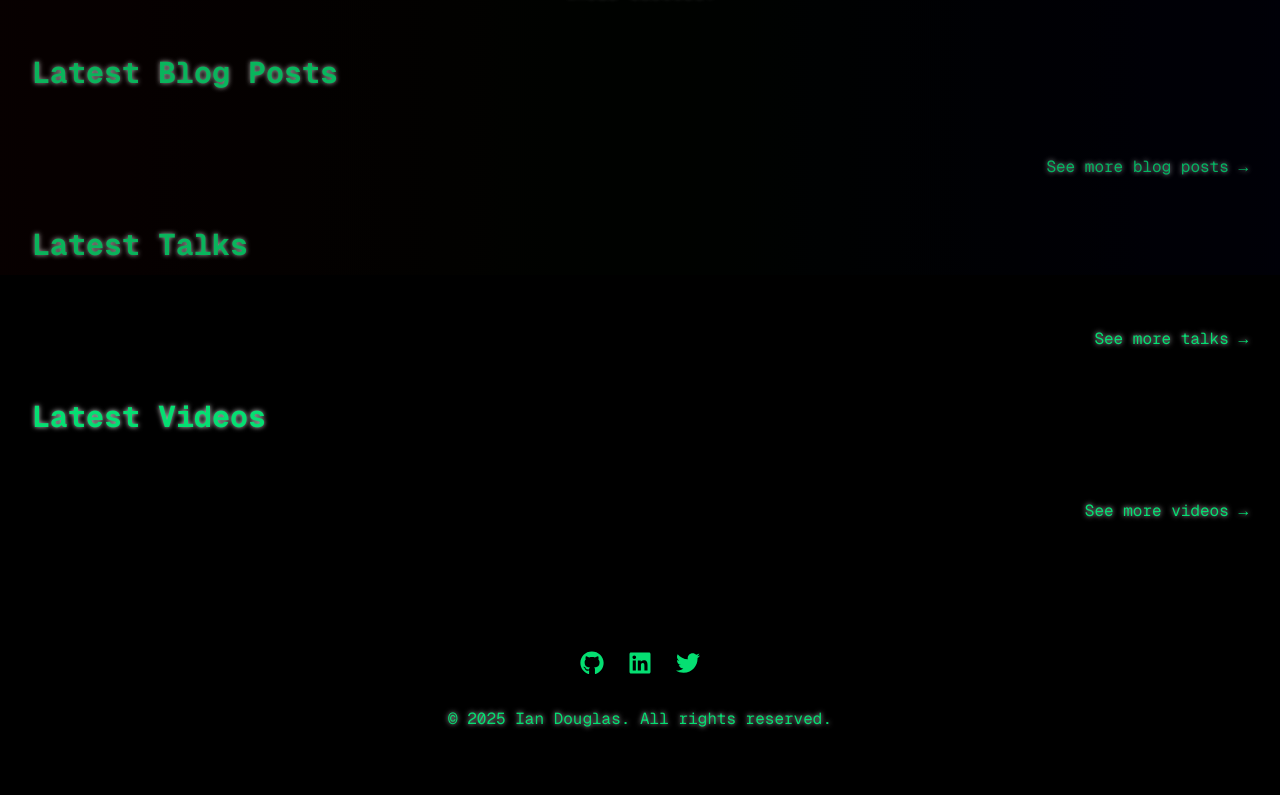
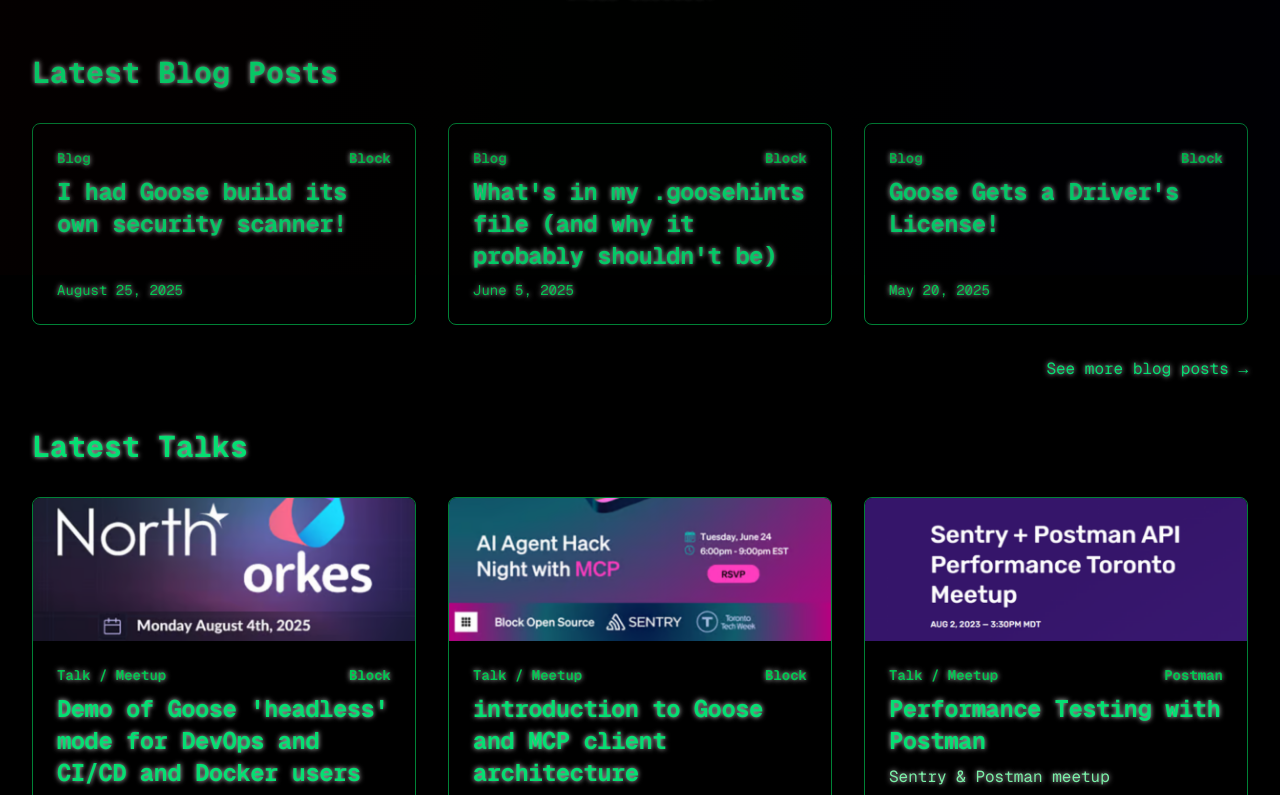
Before and after one commit to iandouglas/id736portfolio, a Next.js app: page / in a window 1280 px wide. Shown: the part 525-1320 px from the top of the page. Before the commit the page ends 1288 px from the top, so only its background shows below. Built offline with nearby package versions, Linux system fonts and the light colour scheme.

Commit message:
updates to fix the build

```diff
--- a/src/app/page.tsx
+++ b/src/app/page.tsx
@@ -39,7 +39,7 @@
         <h2 className="text-3xl font-bold mb-8 text-green-400">Latest Blog Posts</h2>
         <div className="grid gap-8 md:grid-cols-2 lg:grid-cols-3">
           {recentBlogs.map((post) => (
-            <Card key={post.url} {...post} />
+            <Card key={post.url} item={post} />
           ))}
         </div>
         <div className="text-right mt-8">
@@ -53,7 +53,7 @@
         <h2 className="text-3xl font-bold mb-8 text-green-400">Latest Talks</h2>
         <div className="grid gap-8 md:grid-cols-2 lg:grid-cols-3">
           {recentTalks.map((talk) => (
-            <Card key={talk.title} {...talk} description={talk.event} url={talk.url || ''} />
+            <Card key={talk.title} item={{...talk, description: talk.event, url: talk.url || ''}} />
           ))}
         </div>
         <div className="text-right mt-8">
@@ -67,7 +67,7 @@
         <h2 className="text-3xl font-bold mb-8 text-green-400">Latest Videos</h2>
         <div className="grid gap-8 md:grid-cols-2 lg:grid-cols-3">
           {recentVideos.map((video) => (
-            <Card key={video.url} {...video} />
+            <Card key={video.url} item={video} />
           ))}
         </div>
         <div className="text-right mt-8">
--- a/src/data/blog.json
+++ b/src/data/blog.json
@@ -3,120 +3,140 @@
         "title": "I had Goose build its own security scanner!",
         "url": "https://block.github.io/goose/blog/2025/08/25/goose-became-its-own-watchdog/",
         "date": "2025-08-25",
-        "company": "Block"
+        "company": "Block",
+        "category": "blog"
     },
     {
         "title": "MCP Is Rewriting the Rules of API Integration",
         "url": "https://block.github.io/goose/blog/2025/04/22/mcp-is-rewriting-the-rules-of-api-integration/",
         "date": "2025-04-22",
-        "company": "Block"
+        "company": "Block",
+        "category": "blog"
     },
     {
         "title": "What's in my .goosehints file (and why it probably shouldn't be)",
         "url": "https://block.github.io/goose/blog/2025/06/05/whats-in-my-goosehints-file/",
         "date": "2025-06-05",
-        "company": "Block"
+        "company": "Block",
+        "category": "blog"
     },
     {
         "title": "Goose Gets a Driver's License!",
         "url": "https://block.github.io/goose/blog/2025/05/20/goose-gets-a-drivers-license/",
         "date": "2025-05-20",
-        "company": "Block"
+        "company": "Block",
+        "category": "blog"
     },
     {
         "title": "Championship Driven Development: Your Team's AI Playbook for Peak Performance",
         "url": "https://block.github.io/goose/blog/2025/05/09/developers-ai-playbook-for-team-efficiency/",
         "date": "2025-05-09",
-        "company": "Block"
+        "company": "Block",
+        "category": "blog"
     },
     {
         "title": "Sending and debugging binary data in Postman requests",
         "url": "https://blog.postman.com/sending-and-debugging-binary-data-in-postman-requests/",
         "date": "2023-11-30",
-        "company": "Postman"
+        "company": "Postman",
+        "category": "blog"
     },
     {
         "title": "Examining use cases for asynchronous APIs: webhooks and WebSockets",
         "url": "https://blog.postman.com/examining-use-cases-for-asynchronous-apis-webhooks-and-websockets/",
         "date": "2023-10-25",
-        "company": "Postman"
+        "company": "Postman",
+        "category": "blog"
     },
     {
         "title": "Serverless architecture and the feasibility of serverless APIs",
         "url": "https://blog.postman.com/serverless-architecture-and-the-feasibility-of-serverless-apis/",
         "date": "2023-10-03",
-        "company": "Postman"
+        "company": "Postman",
+        "category": "blog"
     },
     {
         "title": "The Postman CLI vs. Newman: choose the right tool for you",
         "url": "https://blog.postman.com/postman-cli-vs-newman/",
         "date": "2023-04-24",
-        "company": "Postman"
+        "company": "Postman",
+        "category": "blog"
     },
     {
         "title": "Using AI tools like ChatGPT to control IoT lights",
         "url": "https://blog.postman.com/using-ai-and-postman-flows-to-control-iot-lights/",
         "date": "2023-03-31",
-        "company": "Postman"
+        "company": "Postman",
+        "category": "blog"
     },
     {
         "title": "How to choose HTTP or gRPC for your next API",
         "url": "https://blog.postman.com/how-to-choose-http-or-grpc-for-your-next-api/",
         "date": "2023-09-22",
-        "company": "Postman"
+        "company": "Postman",
+        "category": "blog"
     },
     {
         "title": "How We Built It: gRPC Support",
         "url": "https://blog.postman.com/how-we-built-it-grpc-support/",
         "date": "2022-08-16",
-        "company": "Postman"
+        "company": "Postman",
+        "category": "blog"
     },
     {
         "title": "Next-Level Automation Tricks for Newman",
         "url": "https://blog.postman.com/automation-tricks-for-newman/",
         "date": "2022-07-13",
-        "company": "Postman"
+        "company": "Postman",
+        "category": "blog"
     },
     {
         "title": "When and How to Use JSON Serialization in Postman",
         "url": "https://blog.postman.com/when-and-how-to-use-json-serialization-in-postman/",
         "date": "2022-03-09",
-        "company": "Postman"
+        "company": "Postman",
+        "category": "blog"
     },
     {
         "title": "Examining Decentralized Social Networks",
         "url": "https://iandouglas736.medium.com/examining-decentralized-social-networks-a7351f631826",
         "date": "2017-05-03",
-        "company": "Stream"
+        "company": "Stream",
+        "category": "blog"
     },
     {
         "title": "Building a Performant API using Go and Cassandra",
         "url": "https://iandouglas736.medium.com/building-a-performant-api-using-go-and-cassandra-b7b11b7d58",
         "date": "2017-02-01",
-        "company": "Stream"
+        "company": "Stream",
+        "category": "blog"
     },
     {
         "title": "Android example Photo Sharing app",
         "url": "https://iandouglas736.medium.com/android-example-photo-sharing-app-3fdedcb53d1b",
         "date": "2016-11-22",
-        "company": "Stream"
+        "company": "Stream",
+        "category": "blog"
     },
     {
         "title": "Best Practices for Instagram-style Feeds",
         "url": "https://iandouglas736.medium.com/best-practices-for-instagram-style-feeds-8325736fdc04",
         "date": "2016-11-17",
-        "company": "Stream"
+        "company": "Stream",
+        "category": "blog"
     },
     {
         "title": "Example Go service for a Photo-Sharing App",
         "url": "https://iandouglas736.medium.com/example-go-service-for-a-photo-sharing-app-986bc20ae20b",
         "date": "2016-11-17",
-        "company": "Stream"
+        "company": "Stream",
+        "category": "blog"
     },
     {
         "title": "Go client library for Feeds and Activities (beta)",
         "url": "https://iandouglas736.medium.com/go-client-library-for-feeds-and-activities-beta-7d5f2ae98963",
         "date": "2016-09-23",
-        "company": "Stream"
+        "company": "Stream",
+        "category": "blog"
     }
 ]
--- a/src/data/talks.json
+++ b/src/data/talks.json
@@ -9,7 +9,8 @@
         "duration": "25:00",
         "company": "Block",
         "recorded": false,
-        "banner": "fintechdevcon2025.png"
+        "banner": "fintechdevcon2025.png",
+        "category": "talk"
     },
     {
         "title": "introduction to Goose and MCP client architecture",
@@ -21,7 +22,8 @@
         "duration": "20:00",
         "company": "Block",
         "recorded": false,
-        "banner": "tmlsgoosehacknight2025.png"
+        "banner": "tmlsgoosehacknight2025.png",
+        "category": "talk"
     },
     {
         "title": "Performance Testing with Postman",
@@ -33,7 +35,8 @@
         "url": "https://sentry.io/resources/sentry-postman-meetup/",
         "company": "Postman",
         "recorded": false,
-        "banner": "sentrypostman2023meetup.png"
+        "banner": "sentrypostman2023meetup.png",
+        "category": "talk"
     },
     {
         "title": "API Security, OWASP Top Ten for APIs, and preventing API abuse",
@@ -45,7 +48,8 @@
         "url": "https://www.eventbrite.com/e/gdc-2023-after-party-meetup-featuring-dolby-unity-more-at-dna-lounge-tickets-531139421307",
         "company": "Postman",
         "recorded": false,
-        "banner": "sfgamedev2023meetup.png"
+        "banner": "sfgamedev2023meetup.png",
+        "category": "talk"
     },
     {
         "title": "2 events, spoke/demo'd an application on using InfoBip's no-code workflow tooling and interaction with Postman",
@@ -57,7 +61,8 @@
         "url": "https://community.postman.com/t/postman-live-events-with-infobip-starting-on-april-28/34781",
         "company": "Postman",
         "recorded": false,
-        "banner": "infobippostman2022meetup.png"
+        "banner": "infobippostman2022meetup.png",
+        "category": "talk"
     },
     {
         "title": "Overcoming Interview Anxiety",
@@ -67,7 +72,8 @@
         "description": "I was a guest speaker on the Career Therapy Podcast",
         "duration": "65:36",
         "company": "Personal",
-        "recorded": true
+        "recorded": true,
+        "category": "talk"
     },
     {
         "title": "Tech Interview Prep with Taylor Dorsett, Part 1/2",
@@ -77,7 +83,8 @@
         "description": "My thoughts on technical interviewing",
         "duration": "77:48",
         "company": "Personal",
-        "recorded": true
+        "recorded": true,
+        "category": "talk"
     },
     {
         "title": "Tech Challenge, with Taylor Dorsett, Part 2/2",
@@ -87,7 +94,8 @@
         "description": "I gave Taylor a technical challenge and walked him through the solution",
         "duration": "60:57",
         "company": "Personal",
-        "recorded": true
+        "recorded": true,
+        "category": "talk"
     },
     {
         "title": "Tech Interview Prep with Rizèl Scarlett from GitHub",
@@ -97,7 +105,8 @@
         "description": "Live stream learning about Rizel's background and her journey into tech; 100 minute session",
         "duration": "98:32",
         "company": "Personal",
-        "recorded": true
+        "recorded": true,
+        "category": "talk"
     },
     {
         "title": "What is Developer Relations",
@@ -107,7 +116,8 @@
         "description": "panel discussion with Christina Monti, Wesley Faulkner, Lily Kerns and Danny Ramos; 100 minute session",
         "duration": "98:24",
         "company": "Personal",
-        "recorded": true
+        "recorded": true,
+        "category": "talk"
     },
     {
         "title": "Introduction to Software Testing",
@@ -117,7 +127,8 @@
         "description": "Scrimba Podcast, Guest speaker, 60 minute session",
         "duration": "61:01",
         "company": "Personal",
-        "recorded": true
+        "recorded": true,
+        "category": "talk"
     },
     {
         "title": "An Expert Guide to Technical Interviews",
@@ -128,7 +139,8 @@
         "type": "podcast",
         "duration": "50:36",
         "company": "Personal",
-        "recorded": true
+        "recorded": true,
+        "category": "talk"
     },
     {
         "title": "This Is How You Onboard: Actionable Tips for Developers On a New Job",
@@ -139,7 +151,8 @@
         "type": "podcast",
         "duration": "57:13",
         "company": "Personal",
-        "recorded": true
+        "recorded": true,
+        "category": "talk"
     },
     {
         "title": "The Safe Exit: How to Quit Your Job the Right Way",
@@ -150,6 +163,7 @@
         "type": "podcast",
         "duration": "46:30",
         "company": "Personal",
-        "recorded": true
+        "recorded": true,
+        "category": "talk"
     }
 ]
--- a/src/data/videos.json
+++ b/src/data/videos.json
@@ -5,7 +5,8 @@
         "date": "2025-09-09",
         "description": "45-second short promoting Vercel's MCP server",
         "type": "short",
-        "company": "Block"
+        "company": "Block",
+        "category": "video"
     },
     {
         "title": "Dagger Container-Use MCP with goose",
@@ -13,7 +14,8 @@
         "date": "2025-08-07",
         "description": "45-second short promoting Dagger's Container-Use MCP server",
         "type": "short",
-        "company": "Block"
+        "company": "Block",
+        "category": "video"
     },
     {
         "title": "Headless goose in Docker",
@@ -21,7 +23,8 @@
         "date": "2025-07-30",
         "description": "60-second teaser for goose 'headless' mode with Docker",
         "type": "short",
-        "company": "Block"
+        "company": "Block",
+        "category": "video"
     },
     {
         "title": "goose figuring out binary data",
@@ -29,7 +32,8 @@
         "date": "2025-06-26",
         "description": "75-second recap of a livestream",
         "type": "short",
-        "company": "Block"
+        "company": "Block",
+        "category": "video"
     },
     {
         "title": "Should we be polite to AI or not?",
@@ -37,7 +41,8 @@
         "date": "2025-05-08",
         "description": "35-second recap of livestream discussing the costs of saying 'please' and 'thank you' to AI",
         "type": "short",
-        "company": "Block"
+        "company": "Block",
+        "category": "video"
     },
     {
         "title": "Using MCP to control a robot with goose",
@@ -45,7 +50,8 @@
         "date": "2025-05-07",
         "description": "80-second video showing an mbot2 rover interacting with goose via MCP",
         "type": "short",
-        "company": "Block"
+        "company": "Block",
+        "category": "video"
     },
     {
         "title": "Square MCP server with goose",
@@ -53,7 +59,8 @@
         "date": "2025-05-01",
         "description": "65-second video promoting Square's MCP server",
         "type": "short",
-        "company": "Block"
+        "company": "Block",
+        "category": "video"
     },
     {
         "title": "Brave MCP server with goose",
@@ -61,7 +68,8 @@
         "date": "2025-04-28",
         "description": "60-second video promoting Brave's MCP server",
         "type": "short",
-        "company": "Block"
+        "company": "Block",
+        "category": "video"
     },
     {
         "title": "PostgreSQL MCP server with goose",
@@ -69,7 +77,8 @@
         "date": "2025-04-14",
         "description": "45-second video promoting a PostgreSQL MCP server",
         "type": "short",
-        "company": "Block"
+        "company": "Block",
+        "category": "video"
     },
     {
         "title": "Headless goose: Scheduling a Parallel-Subagent Recipe",
@@ -78,7 +87,8 @@
         "description": "Teaching how to use goose in 'headless' mode to run parallel sub-agent tasks",
         "type": "howto",
         "duration": "05:49",
-        "company": "Block"
+        "company": "Block",
+        "category": "video"
     },
     {
         "title": "Headless goose: CI/CD and GitHub Actions",
@@ -87,7 +97,8 @@
         "description": "How I set up goose to be a Docker-contained security scanner for CI/CD",
         "type": "howto",
         "duration": "04:40",
-        "company": "Block"
+        "company": "Block",
+        "category": "video"
     },
     {
         "title": "What is Headless Mode in goose",
@@ -96,7 +107,8 @@
         "description": "Teaching how to use goose in 'headless' mode to run parallel sub-agent tasks",
         "type": "howto",
         "duration": "07:36",
-        "company": "Block"
+        "company": "Block",
+        "category": "video"
     },
     {
         "title": "Test-Driven Vibe Coding",
@@ -105,7 +117,8 @@
         "description": "Showing how goose can generate a whole application based on a thorough test suite",
         "type": "howto",
         "duration": "08:39",
-        "company": "Block"
+        "company": "Block",
+        "category": "video"
     },
     {
         "title": "What is Vibe Prompting",
@@ -114,7 +127,8 @@
         "description": "An idea I got in April 2025 to improve AI success by providing more context and guidance through what I call 'Vibe Prompting'.",
         "type": "howto",
         "duration": "22:03",
-        "company": "Block"
+        "company": "Block",
+        "category": "video"
     },
     {
         "title": "Getting goose to write project documentation from code alone",
@@ -123,7 +137,8 @@
         "description": "How well can AI analyze a code base and write us full documentation?",
         "type": "howto",
         "duration": "20:44",
-        "company": "Block"
+        "company": "Block",
+        "category": "video"
     },
     {
         "title": "Putting goose in a docker container to run in a Browser",
@@ -132,7 +147,8 @@
         "description": "Part 1 of 2, using 'goose web' within a Docker container for containerized AI work",
         "type": "livestream",
         "duration": "5:39",
-        "company": "Block"
+        "company": "Block",
+        "category": "video"
     },
     {
         "title": "API Performance Testing with Postman",
@@ -141,7 +157,8 @@
         "description": "Postman live stream, 60 minute session",
         "type": "livestream",
         "duration": "65:49",
-        "company": "Postman"
+        "company": "Postman",
+        "category": "video"
     },
     {
         "title": "APIs: the gateway to tech jobs",
@@ -150,7 +167,8 @@
         "description": "Postman live stream, 90 minute session",
         "type": "livestream",
         "duration": "91:58",
-        "company": "Postman"
+        "company": "Postman",
+        "category": "video"
     },
     {
         "title": "Slaying Monsters in D&D with Postman and .NET",
@@ -159,7 +177,8 @@
         "description": "Postman live stream, 90 minute session with Sam Wronski from Microsoft",
         "type": "livestream",
         "duration": "98:18",
-        "company": "Postman"
+        "company": "Postman",
+        "category": "video"
     },
     {
         "title": "Hacking the Home: Controlling IoT Lights with Postman",
@@ -168,7 +187,8 @@
         "description": "Postman live stream, 90 minute session",
         "type": "livestream",
         "duration": "93:23",
-        "company": "Postman"
+        "company": "Postman",
+        "category": "video"
     },
     {
         "title": "How We Built It: Flows",
@@ -177,7 +197,8 @@
         "description": "Postman live stream, 60 minute interview-style technical deep dive",
         "type": "livestream",
         "duration": "61:06",
-        "company": "Postman"
+        "company": "Postman",
+        "category": "video"
     },
     {
         "title": "Automating Analytics with Postman and Google APIs",
@@ -186,7 +207,8 @@
         "description": "Postman live stream, 90 minute session, part 2 of 3",
         "type": "livestream",
         "duration": "88:59",
-        "company": "Postman"
+        "company": "Postman",
+        "category": "video"
     },
     {
         "title": "Celebrating Star Wars Day with JavaScript and IoT Lights",
@@ -195,7 +217,8 @@
         "description": "Postman live stream, 90 minute session",
         "type": "livestream",
         "duration": "90:23",
-        "company": "Postman"
+        "company": "Postman",
+        "category": "video"
     },
     {
         "title": "Webhooks and Event-Driven APIs with PayPal and Postman",
@@ -204,7 +227,8 @@
         "description": "Postman live stream, 90 minute session with Swapnil Sapar from PayPal",
         "type": "livestream",
         "duration": "90:38",
-        "company": "Postman"
+        "company": "Postman",
+        "category": "video"
     },
     {
         "title": "Using FusionAuth in Postman",
@@ -213,7 +237,8 @@
         "description": "personal live stream, 90 minute session with Dan Moore from FusionAuth",
         "type": "livestream",
         "duration": "84:21",
-        "company": "Personal"
+        "company": "Personal",
+        "category": "video"
     },
     {
         "title": "Teach Jenn Tech, APIs and Postman",
@@ -222,7 +247,8 @@
         "description": "Guest speaker, 2-hour technical training session",
         "type": "livestream",
         "duration": "130:39",
-        "company": "Personal"
+        "company": "Personal",
+        "category": "video"
     },
     {
         "title": "Teach Jenn Tech, Comparing Python and JavaScript and other programming ideas",
@@ -231,6 +257,7 @@
         "description": "Guest speaker, 75 minute session",
         "type": "livestream",
         "duration": "74:03",
-        "company": "Personal"
+        "company": "Personal",
+        "category": "video"
     }
 ]
--- a/src/types.ts
+++ b/src/types.ts
@@ -29,6 +29,7 @@
     url: string;
     date: string;
     description: string;
+    category: 'blog';
 }
 
 export interface Talk {
@@ -37,6 +38,7 @@
     date: string;
     url: string | null;
     recorded: boolean;
+    category: 'talk';
 }
 
 export interface Video {
@@ -44,4 +46,5 @@
     url: string;
     date: string;
     description: string;
+    category: 'video';
 }
```
